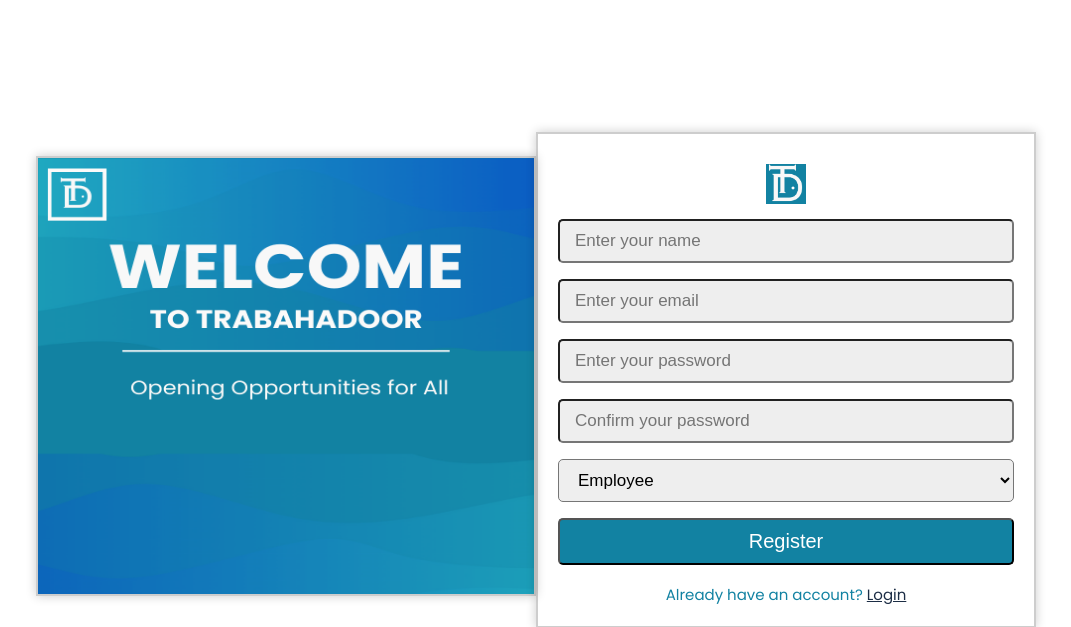
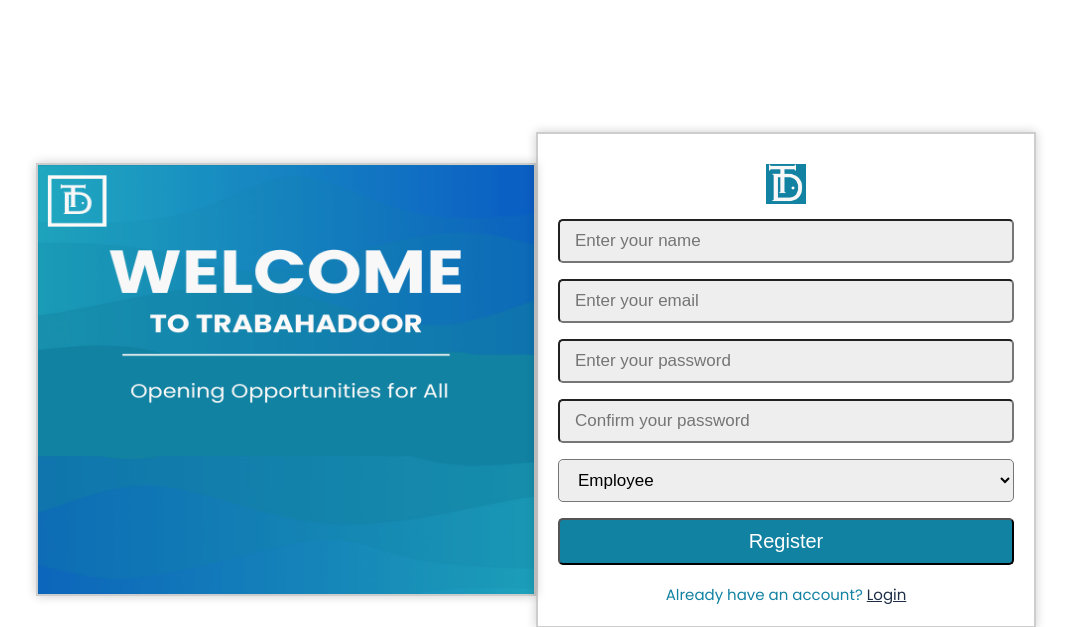
Before and after one commit to carla-dimaandal/TrabahadoorJobPortal, a PHP site: page /Register_Form.html in a window 1280 px wide. Shown: the part 58-685 px from the top of the page, without its empty margins (104-1175 px from the left). Run offline with PHP 8.4, Linux system fonts and the light colour scheme.

Commit message:
Update style2.css

```diff
--- a/style2.css
+++ b/style2.css
@@ -72,12 +72,16 @@ header .container{
     height:500px;   */
 
  }
+ .form-container .welcome{
+   width:500px;
+   height:433px;
+ }
  .form-container .welcome img{
    border:2px solid rgba(6, 6, 6, 0.2);
    box-shadow: 0 0 10px rgba(0,0,0,.2);
    backdrop-filter:blur(100px);
    width: 500px;
-   height:440px;
+   height:433px;
    /* margin-left:20rem; */
  }
 
```
